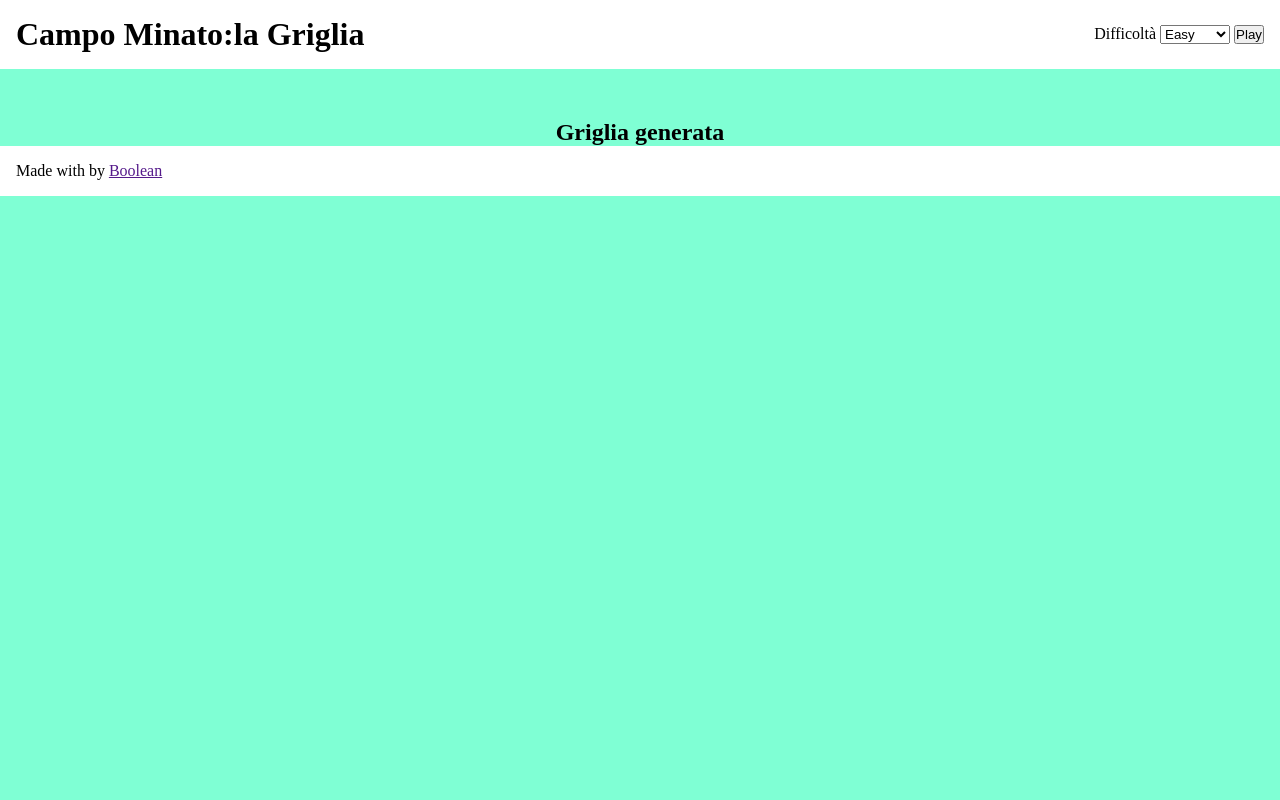
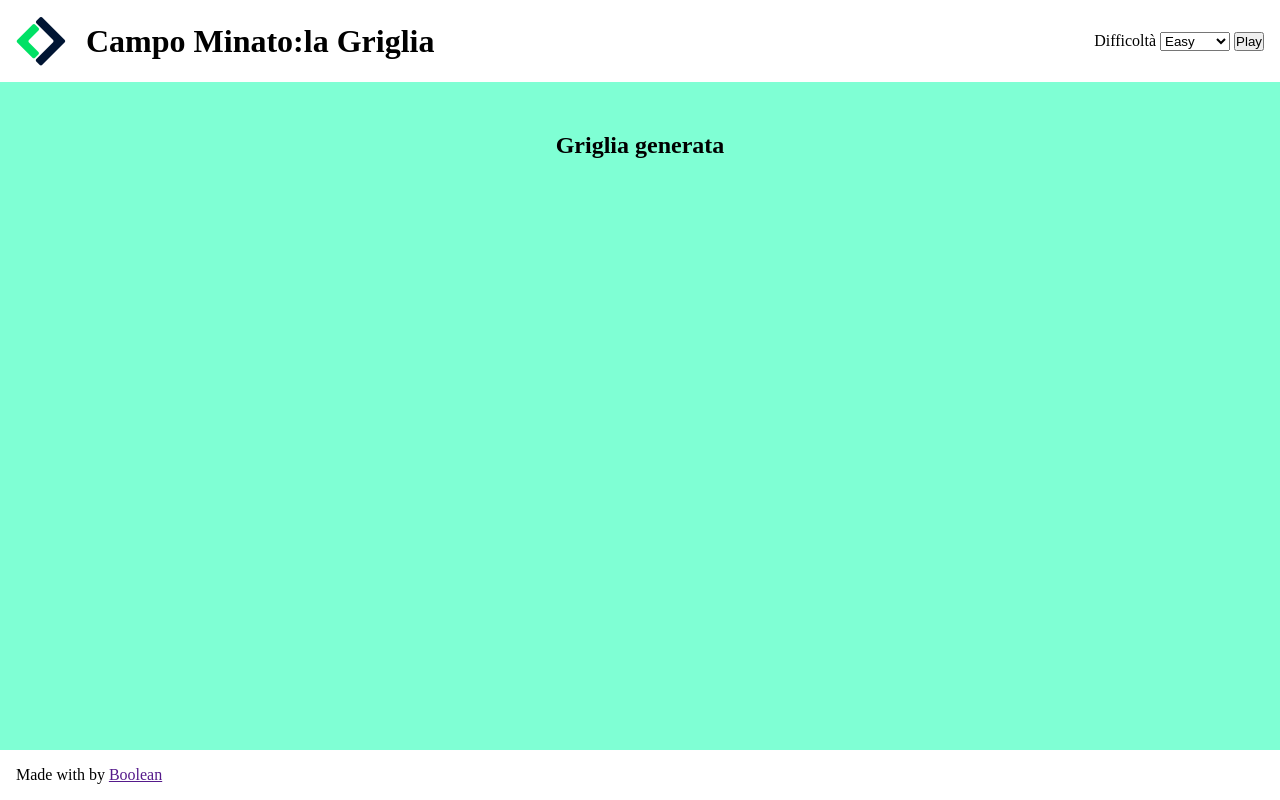
Before and after one commit to Rorins/js-campominato-grid, a plain HTML site: page index.html in a window 1280 px wide. Drawn offline with Linux system fonts and the light colour scheme.

Commit message:
Finished

```diff
--- a/css/style.css
+++ b/css/style.css
@@ -19,6 +19,15 @@ body {
   align-items: center;
 }
 
+header div:first-child {
+  display: flex;
+  justify-content: center;
+  align-items: center;
+}
+
+header h1 {
+  padding-left: 20px;
+}
 /*Main*/
 .wrap-grid h2 {
   text-align: center;
@@ -43,10 +52,14 @@ body {
 }
 .clicked {
   background-color: #6495ed;
+  color: white;
 }
 
 /*Footer*/
 footer {
   background-color: white;
   padding: 16px;
+  position: fixed;
+  bottom: 0px;
+  width: 100%;
 }
--- a/index.html
+++ b/index.html
@@ -10,7 +10,10 @@
   <body>
     <!--Header-->
     <header class="toolbar">
-      <h1>Campo Minato:la Griglia</h1>
+      <div>
+        <img src="./logo.png" alt="" style="width: 50px" ; />
+        <h1>Campo Minato:la Griglia</h1>
+      </div>
       <div>
         <label for="dimensions"> Difficoltà </label>
         <select name="" id="dimensions">
```
